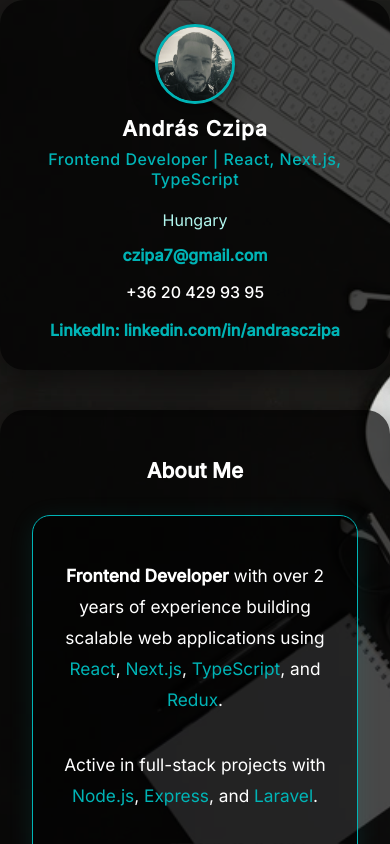
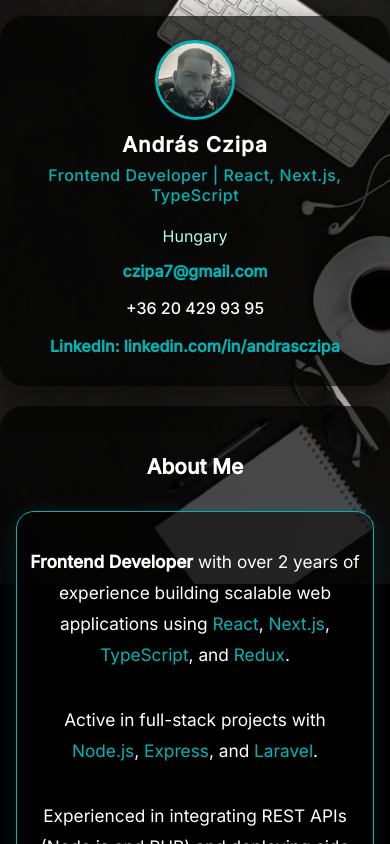
Before and after one commit to Kelaro7/azipa, a React (Vite) app: page / in a window 390 px wide. Shown: the top 844 px of the page. Built offline with nearby package versions, Linux system fonts and the light colour scheme.

Commit message:
fix mobile bg

```diff
--- a/src/App.tsx
+++ b/src/App.tsx
@@ -1,4 +1,3 @@
-import { useEffect, useState } from "react";
 import AboutMe from "./Sections/AboutMe";
 import Experiences from "./Sections/Experiences";
 import Header from "./Sections/Header";
@@ -7,30 +6,19 @@ import Skills from "./Sections/Skills";
 import Education from "./Sections/Studies";
 
 function App() {
-  const [isMobile, setIsMobile] = useState(window.innerWidth <= 768);
+  const isMobile = window.innerWidth <= 768;
 
   const bg = isMobile
-    ? "#000 url('/mobileBg.webp') center right / cover no-repeat"
+    ? "#000 url('/mobileBg.webp') center top / cover no-repeat"
     : "#000 url('/desktopBg.webp') center top / cover no-repeat";
-
-  useEffect(() => {
-    const handleResize = () => {
-      setIsMobile(window.innerWidth <= 768);
-    };
-
-    window.addEventListener("resize", handleResize);
-    return () => {
-      window.removeEventListener("resize", handleResize);
-    };
-  }, [window?.innerWidth]);
 
   return (
     <div
       className="portfolio-page"
       style={{
-        minHeight: "100vh",
+        minHeight: isMobile ? "100dvh" : "100vh", // Better mobile viewport support
         background: bg,
-        backgroundAttachment: "fixed",
+        backgroundAttachment: isMobile ? "scroll" : "fixed", // Fixed causes issues on mobile
         color: "#fff",
         fontFamily: "Inter, Poppins, sans-serif",
         padding: "0 0 4rem 0",
--- a/src/index.css
+++ b/src/index.css
@@ -226,9 +226,27 @@ body {
   color: #00b4b6;
 }
 
-@media (max-width: 600px) {
+/* Mobile Background Styles */
+.portfolio-page {
+  position: relative;
+  overflow-x: hidden;
+}
+
+@media (max-width: 768px) {
+  .portfolio-page {
+    background-size: contain !important;
+    background-position: center top !important;
+    background-attachment: scroll !important;
+    background-repeat: no-repeat !important;
+    min-height: 100vh;
+    min-height: 100dvh; /* For better mobile support */
+    image-rendering: -webkit-optimize-contrast;
+    image-rendering: crisp-edges;
+  }
+
   .profile-header-card {
     padding: 1.5rem 0.5rem;
+    margin: 16px auto;
   }
   .profile-header-card img {
     width: 80px !important;
@@ -245,8 +263,16 @@ body {
     gap: 16px;
     padding: 0 4px;
   }
+  .section-card {
+    padding: 18px 12px;
+  }
+  .experience-card {
+    padding: 14px 8px;
+  }
 
-  .experience-card {
-    padding: 14px 6px;
+  /* Better mobile main container */
+  main {
+    margin: 20px auto 0 auto !important;
+    padding: 1rem 1rem !important;
   }
 }
```
